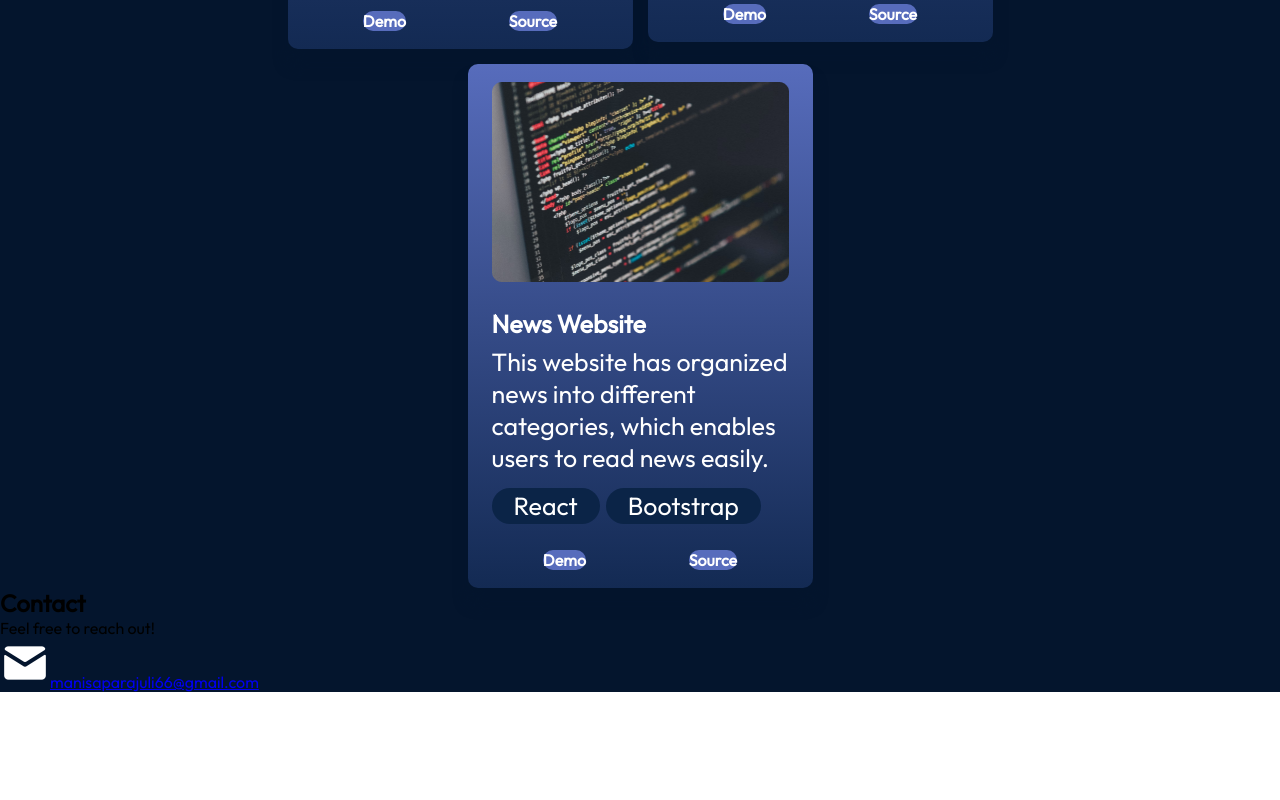
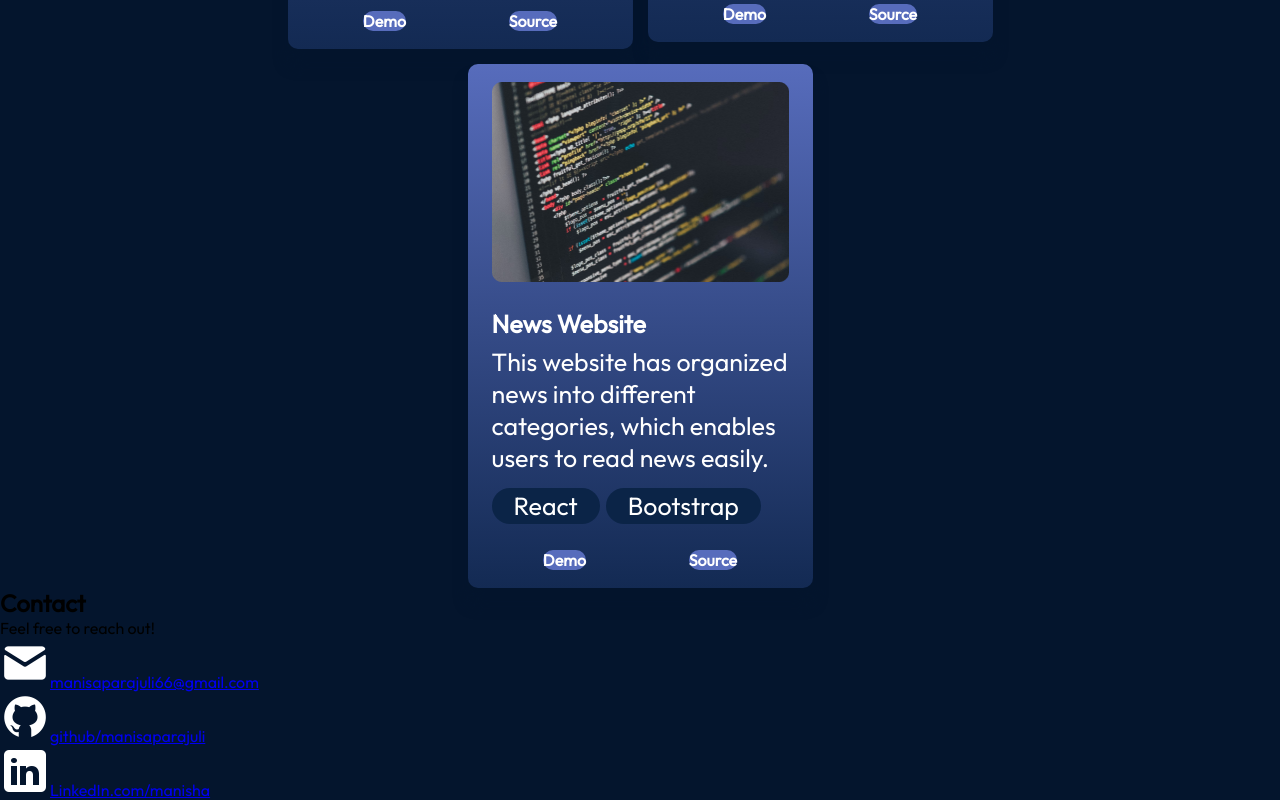
Before and after one commit to manisaparajuli/react-portfolio, a React (Vite) app in the folder portfolio/: page / in a window 1280 px wide. Shown: the part 3200-4000 px from the top of the page. Before the commit the page ends 3892 px from the top, so only its background shows below. Built offline with nearby package versions, Linux system fonts and the light colour scheme.

Commit message:
footer with links

```diff
--- a/portfolio/src/components/Contact/Contact.jsx
+++ b/portfolio/src/components/Contact/Contact.jsx
@@ -11,6 +11,14 @@ export const Contact = () => {
         <img src={getImageUrl("contact/emailIcon.png")} alt="email icon" />
         <a href="mailto:manisaparajuli66@gmail.com">manisaparajuli66@gmail.com</a>
       </li>
+      <li>
+        <img src={getImageUrl("contact/githubIcon.png")} alt="github icon" />
+        <a href="https://github.com/manisaparajuli" target='_blank'>github/manisaparajuli</a>
+      </li>
+      <li>
+        <img src={getImageUrl("contact/linkedinIcon.png")} alt="linkedin icon" />
+        <a href="https://www.linkedin.com/in/manishaparajuli/" target='_blank'>LinkedIn.com/manisha</a>
+      </li>
     </ul>
   </footer>
 }
```
